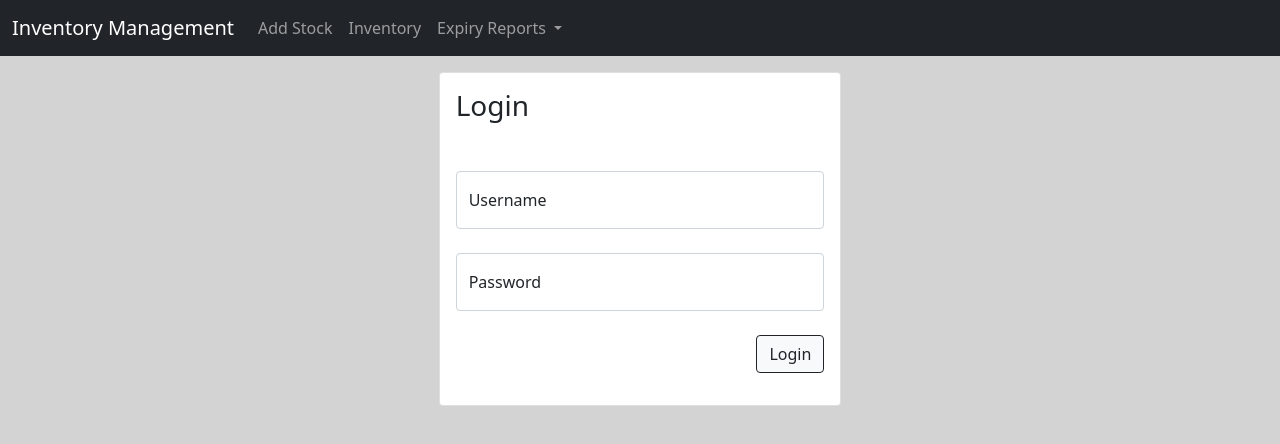
After one commit to ruvesh/inventory-management, a Flask app: page /login in a window 1280 px wide. The commit adds this page. Shown: the top 444 px of the page. Run offline with Flask 2, Linux system fonts and the light colour scheme; some libraries are stand-ins or nearby versions.

Commit message:
Added Code for:
1. Login and Session Management

2. REST endpoints for CRUD operations for User Model

3. Minor fixes and enhancements for pagination

4. Updated alert and flash messaging with info and error categories

```diff
--- a/app.py
+++ b/app.py
@@ -1,12 +1,12 @@
 from operator import or_, and_
-from time import timezone
 from flask import Flask, render_template, request, redirect, flash
 from datetime import datetime, timedelta
 from dateutil.relativedelta import relativedelta
 from flask.helpers import url_for
+from flask_login.utils import login_user
 from flask_sqlalchemy import SQLAlchemy
 from sqlalchemy import desc
-from sqlalchemy.sql.expression import case
+from flask_login import LoginManager, login_manager, UserMixin, login_user, logout_user, login_required, current_user
 
 
 app = Flask(__name__)
@@ -14,6 +14,7 @@ app.config['SQLALCHEMY_DATABASE_URI'] = 'sqlite:///inventory.db'
 app.config['SQLALCHEMY_TRACK_MODIFICATIONS'] = False
 db = SQLAlchemy(app)
 ROWS_PER_PAGE=10
+
 
 # DB Models
 
@@ -28,14 +29,99 @@ class Stock(db.Model):
     def __repr__(self) -> str:
         return self.itemCode + " " + self.itemName + " of quantity " + str(self.stockSize) + " expires on " + str(self.expiryDate)
 
+class User(db.Model):
+    userid=db.Column(db.Integer, primary_key=True)
+    username=db.Column(db.String, nullable=False, unique=True)
+    role_level=db.Column(db.Integer, default=0)
+    password=db.Column(db.String, nullable=False)
+
+    def __repr__(self) -> str:
+        return "{ \"userid\": " + str(self.userid) + ", \"username\":  \"" + str(self.username) + "\", \"role_level\": " + str(self.role_level) + "}"
+
+
+# Login and Session
+
+login_manager = LoginManager()
+login_manager.init_app(app)
+
+
+def get_requesting_user(username):
+    users=User.query.all()
+    for user in users:
+        if username == user.username:
+            return user
+
+class RequestedUser(UserMixin):
+    pass
+
+@login_manager.user_loader
+def user_loader(username):
+    if username is None or username == "":
+        return
+    user = RequestedUser()
+    user.id = username
+    return user
+
+@login_manager.request_loader
+def request_loader(request):
+    username = request.form.get('username')
+    requesting_user=get_requesting_user(username)
+    if requesting_user is None or username is None or username == "":
+        return
+    user = RequestedUser()
+    user.id = username
+
+
+    user.is_authenticated = request.form.get('password') == requesting_user.password
+
+    return user
+
+@login_manager.unauthorized_handler
+def unauthorized():
+    flash("Please Login to access this resource.", "info")
+    return redirect(url_for('login'))
+
+
+
 # Routes
 
+@app.route('/login', methods=['POST', 'GET'])
+def login():
+    if request.method == 'POST':
+        username=request.form['username']
+        requesting_user=get_requesting_user(username)
+        if requesting_user is None:
+            flash("Invalid Account! User doesn't exist!", "error")
+            return redirect(url_for('login'))
+
+        if request.form['password'] == requesting_user.password:
+            user = RequestedUser()
+            user.id = username
+            login_user(user)
+            flash("Authenticated")
+            return redirect(url_for('dashboard'))
+        flash("Invalid Credentials! Access Denied!", "error")
+        return redirect(url_for('login'))
+    elif request.method == 'GET':
+        if current_user.is_authenticated:
+            flash("Already Logged in", "info")
+            return redirect(url_for('dashboard'))
+        return render_template('login.html')
+
+
+@app.route("/logout")
+@login_required
+def logout():
+    logout_user()
+    return redirect(url_for('login'))
+
 @app.route('/')
-def home_page():
-
+@login_required
+def dashboard():
     return render_template('index.html')
 
 @app.route('/stock', methods= ['POST', 'GET'])
+@login_required
 def stock():
 
     if request.method == 'POST':
@@ -53,6 +139,7 @@ def stock():
     return render_template('stock.html')
 
 @app.route('/inventory')
+@login_required
 def inventory():
 
     page = request.args.get('page', 1, int)
@@ -70,6 +157,7 @@ def inventory():
     return render_template('inventory.html', allStocks=allStocks, searchKeyword=searchKeyword)
 
 @app.route('/reports')
+@login_required
 def reports():
 
     due=request.args.get('due', 1, int)
@@ -107,6 +195,7 @@ def reports():
 
 
 @app.route('/delete/<int:id>')
+@login_required
 def delete(id):
     stock= Stock.query.filter_by(id=id).first()
     db.session.delete(stock)
@@ -115,6 +204,7 @@ def delete(id):
     return redirect(url_for('inventory'))
 
 @app.route('/update/<int:id>', methods= ['POST', 'GET'])
+@login_required
 def update(id):
     if request.method == 'GET':
         stock=Stock.query.filter_by(id=id).first()
@@ -132,6 +222,87 @@ def update(id):
         return redirect(url_for('inventory'))
 
 
+# REST ENDPOINTS
+
+@app.route('/user', methods=['POST'])
+def create_user():
+    try:
+        username =  request.json['username']
+        password = request.json['password']
+        role_level=""
+        if 'role_level' in request.json:
+            role_level = request.json['role_level']
+        user=User(username=username, password=password)
+        if role_level != "":
+            user.role_level=int(role_level)
+        db.session.add(user)
+        db.session.commit()
+    except Exception as ex:
+        return "{ \"message\":\"An exception was thrown\", \"detailedMessage\": \"" + str(ex) + "\" }", 500
+
+    user=User.query.filter_by(username=username).first()
+
+    return "{ \"message\":\"Created\",  \"data\":" + str(user) + "}", 201
+
+@app.route('/user', methods=['PUT'])
+def update_user():
+    try:
+        username =  request.json['username']
+        password=""
+        if 'password' in request.json:
+            password = request.json['password']
+        role_level=""
+        if 'role_level' in request.json:
+            role_level = request.json['role_level']
+        user=User.query.filter_by(username=username).first()
+        if user is None:
+            new_user=User(username=username, password=password)
+            if role_level != "":
+                new_user.role_level=int(role_level)
+            db.session.add(new_user)
+            db.session.commit()
+            return "{ \"message\":\"Created\",  \"data\":" + str(new_user) + "}", 201
+
+        user.username=username
+        if password != "":
+            user.password=password
+        if role_level != "":
+            user.role_level=int(role_level)
+        db.session.add(user)
+        db.session.commit()
+        return "{ \"message\":\"Updated\",  \"data\":" + str(user) + "}", 200
+
+    except Exception as ex:
+        return "{ \"message\":\"An exception was thrown\", \"detailedMessage\": \"" + str(ex) + "\" }", 500
+
+@app.route('/user', methods=['GET'])
+@app.route('/user/<string:username>', methods=['GET'])
+def get_users(username=""):
+    try:
+        if username == "":
+            return "{ \"message\":\"Success\",  \"data\":" + str(User.query.all()) + "}", 200
+        else:
+            user=  User.query.filter_by(username=username).first()
+            user = user if user is not None else "[]"
+            return "{ \"message\":\"Success\",  \"data\":" + str(user) + "}", 200
+    except Exception as ex:
+        return "{ \"message\":\"An exception was thrown\", \"detailedMessage\": \"" + str(ex) + "\" }", 500
+
+@app.route('/user/<string:username>', methods=['DELETE'])
+def delete_user(username):
+    try:
+        user=User.query.filter_by(username=username).first()
+        if user is not None:
+            db.session.delete(user)
+            db.session.commit()
+            return "{ \"message\":\"Deleted\",  \"data\":" + str(user) + "}"
+        else:
+            return "{ \"message\":\"Not Found\", \"detailedMessage\":\"User does not exist\" }", 404
+    except Exception as ex:
+        return "{ \"message\":\"An exception was thrown\", \"detailedMessage\": \"" + str(ex) + "\" }", 500
+
+
+
 if __name__ == '__main__':
     app.secret_key = b'_5#y2L"F4Q8z\n\xec]/'
     app.run(debug=True)
--- a/static/js/main.js
+++ b/static/js/main.js
@@ -4,7 +4,14 @@ window.onload = function() {
   setActiveNavLink(route);
   hideOrShowViewAllBtn(window.location.pathname, window.location.search);
   hideOldDatesInExpiryInput(window.location.pathname)
+  hideOrShowLogoutButton(window.location.pathname)
 };
+
+function hideOrShowLogoutButton(windowLocationPath){
+    if(windowLocationPath != '/login'){
+        document.getElementById('logout-btn').classList.add("visible")
+    }
+}
 
 function hideOldDatesInExpiryInput(windowLocationPath){
     if(windowLocationPath == '/stock') {
@@ -65,3 +72,38 @@ function showSuccessMessage(message){
         timer: 2500
     })
 }
+
+function showErrorMessage(message){
+    Swal.fire({
+        icon: 'error',
+        title: message,
+        showConfirmButton: false,
+        timer: 2500
+    })
+}
+
+function showInfoMessage(message){
+    Swal.fire({
+        icon: 'info',
+        title: message,
+        showConfirmButton: false,
+        timer: 2500
+    })
+}
+
+function confirmLogout(e, logout_url){
+    e.preventDefault()
+    Swal.fire({
+        title: 'Do You really wish to logout?',
+        text: "You will need to login again to use the application.",
+        icon: 'warning',
+        showCancelButton: true,
+        confirmButtonColor: '#d33',
+        cancelButtonColor: '#3085d6',
+        confirmButtonText: 'Yes, Logout!'
+    }).then((result) => {
+        if (result.isConfirmed) {
+        window.location.replace(logout_url)
+        }
+    })
+}
--- a/static/styles/pagination_styles.css
+++ b/static/styles/pagination_styles.css
@@ -21,3 +21,9 @@
     background-color: #525257 !Important;
     border: solid 1px #111011 !Important;
 }
+
+.ellipsis {
+    font-size:x-large;
+    color: #111011;
+
+}
--- a/templates/base.html
+++ b/templates/base.html
@@ -47,6 +47,14 @@
               </div>
 
             </div>
+
+            <div class="navbar-nav ms-auto">
+              <div class="nav-item">
+                <a id="logout-btn" onclick="confirmLogout(event, '/logout')" class="nav-link hidden">
+                  <i class="fa fa-power-off"></i>
+                </a>
+              </div>
+            </div>
           </div>
         </div>
       </nav>
@@ -56,12 +64,25 @@
       {% endblock body %}
 
 
-  {% with messages = get_flashed_messages() %}
+  {% with messages = get_flashed_messages(with_categories=True) %}
     {% if messages %}
-        {% for message in messages %}
-          <script>
-            showSuccessMessage('{{message}}');
-          </script>
+        {% for category, message in messages %}
+          {% if category == "error" %}
+            <script>
+              showErrorMessage('{{message}}');
+            </script>
+          {% elif category == "info" %}
+            <script>
+              showInfoMessage('{{message}}');
+            </script>
+          {% else %}
+            <script>
+              showSuccessMessage('{{message}}');
+            </script>
+          {% endif %}
+
+
+
         {% endfor %}
     {% endif %}
   {% endwith %}
--- a/templates/inventory.html
+++ b/templates/inventory.html
@@ -78,7 +78,7 @@
                         <span aria-hidden="true">&laquo;</span>
                     </a>
                   </li>
-                  {% for page_num in allStocks.iter_pages(left_edge=1, right_edge=1, left_current=1, right_current=2) %}
+                  {% for page_num in allStocks.iter_pages() %}
                     {% if page_num %}
                         <li class="page-item {% if allStocks.page == page_num %}
                             active
@@ -87,6 +87,8 @@
                                 {{ page_num }}
                             </a>
                         </li>
+                    {% else %}
+                        <span class=ellipsis>…</span>
                     {% endif %}
 
                   {% endfor %}
--- /dev/null
+++ b/templates/login.html
@@ -0,0 +1,24 @@
+{% extends 'base.html' %}
+{% block title %} Login {% endblock title %}
+{% block body %}
+    <div class="container my-3 col-md-4 centered">
+        <div class="card">
+            <div class="card-body">
+                <h3 class="card-title mb-5">Login</h3>
+                <form autocomplete="off" method="POST" action="/login">
+                    <div class="form-floating mb-4">
+                    <input type="text" class="form-control" id="username" placeholder="user" name="username" required>
+                    <label for="username" class="form-label">Username</label>
+                    </div>
+                    <div class="form-floating mb-4">
+                    <input type="password" class="form-control" id="password" name="password" placeholder="password" required>
+                    <label for="password" class="form-label">Password</label>
+                    </div>
+                    <div class="mb-3" style="float: right;">
+                        <button type="submit" class="btn btn-outline-dark btn-light">Login</button>
+                    </div>
+                </form>
+            </div>
+        </div>
+    </div>
+{% endblock body %}
--- a/templates/reports.html
+++ b/templates/reports.html
@@ -78,7 +78,7 @@
                         <span aria-hidden="true">&laquo;</span>
                     </a>
                 </li>
-                {% for page_num in stocks.iter_pages(left_edge=1, right_edge=1, left_current=1, right_current=2) %}
+                {% for page_num in stocks.iter_pages() %}
                     {% if page_num %}
                         <li class="page-item {% if stocks.page == page_num %}
                             active
@@ -87,6 +87,8 @@
                                 {{ page_num }}
                             </a>
                         </li>
+                    {% else %}
+                        <span class=ellipsis>…</span>
                     {% endif %}
 
                 {% endfor %}
```
Also changed, not shown: templates/index.html (+6 -12 lines).
